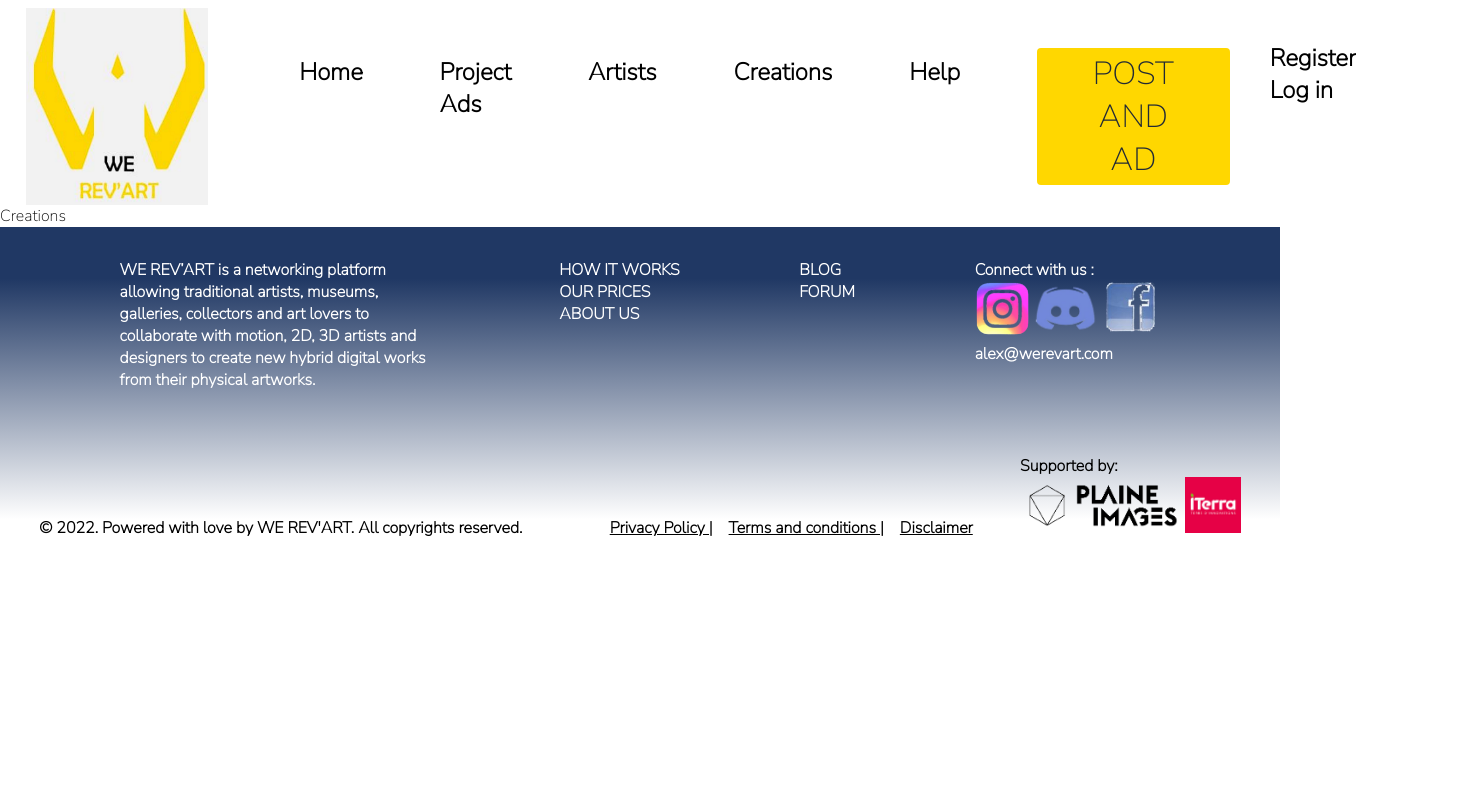
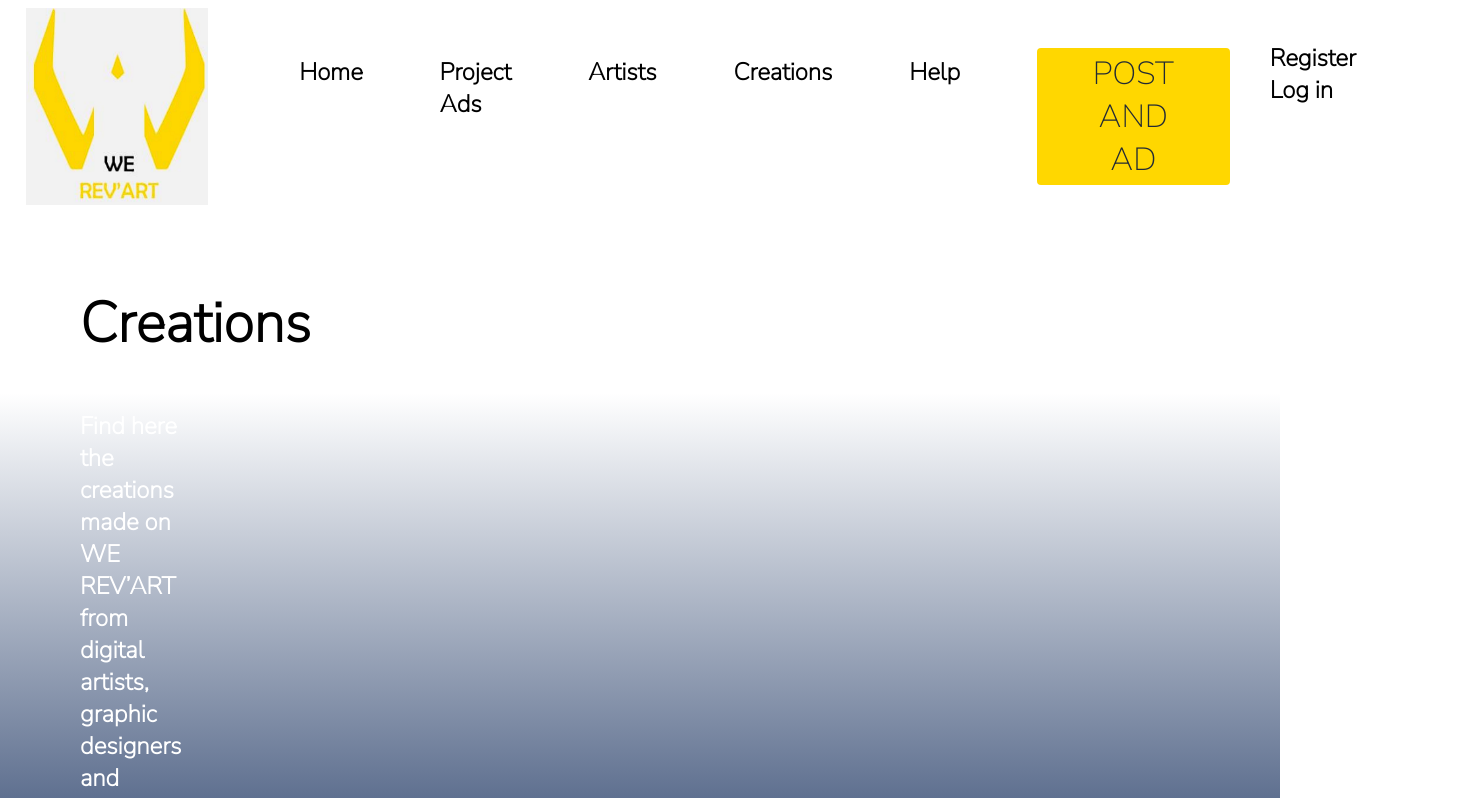
Before and after one commit to WildCodeSchool/2022-03-JS-Remote-404-we_rev_art, a React (Vite) app in the folder frontend/: page /Creations in a window 1280 px wide. Shown: the top 798 px of the page, 1461 px wide, since content can reach past the window. Built offline with nearby package versions, Linux system fonts and the light colour scheme.

Commit message:
adding the miniHeader to all the pages that are already created, also correcting the nav component as the link was not correct

```diff
--- a/frontend/src/components/Nav.jsx
+++ b/frontend/src/components/Nav.jsx
@@ -11,7 +11,7 @@ function Nav() {
             <a className="nav_link"> Home</a>
           </li>
         </Link>
-        <Link to="/ProjectAds">
+        <Link to="/Project_Ads">
           <li>
             <a className="nav_link">Project Ads</a>
           </li>
--- a/frontend/src/data/miniHeaderData.js
+++ b/frontend/src/data/miniHeaderData.js
@@ -1,64 +1,64 @@
 const miniHeaderData = [
   {
-    id: 1,
+    id: 0,
     title: "Project Ads",
     text: "Find here all the project advertisements published by traditionFind here all the project advertisements published by traditional artists, illustrators, museums, galleries, collectors and art lovers who are looking for digital artist(s) to animate physical artwork(s)al artists, illustrators, museums, galleries, collectors and art lovers who are looking for digital artist(s) to animate physical artwork(s).",
   },
   {
-    id: 2,
+    id: 1,
     title: "Artists",
     text: "Find here talented and creative digital artists, graphic designers and studios to animate your physical artwork(s) in motion, 2D, 3D, VR, AR.",
   },
   {
-    id: 3,
+    id: 2,
     title: "Creations",
     text: "Find here the creations made on WE REV’ART from digital artists, graphic designers and studios who have animated physical artworks in motion, 2D, 3D, VR, AR.",
   },
   {
-    id: 4,
+    id: 3,
     title: "Do you need help?",
     text: "Find here answers to your questions",
   },
   {
-    id: 5,
+    id: 4,
     title: "Register",
     text: "Registration is simple, free and without obligations",
   },
   {
-    id: 6,
+    id: 5,
     title: "My account",
   },
   {
-    id: 7,
+    id: 6,
     title: "My project ads",
   },
   {
-    id: 8,
+    id: 7,
     title: "Publish your project ad",
   },
   {
-    id: 9,
+    id: 8,
     title: "Confirm your order",
     text: "Your ad has been saved. Proceed to pay for your visibility option to validate the publication of your ad.",
   },
   {
-    id: 10,
+    id: 9,
     title: "My subscription",
   },
   {
-    id: 11,
+    id: 10,
     title: "My profile",
   },
   {
-    id: 12,
+    id: 11,
     title: "My creations on WE REV’ART",
   },
   {
-    id: 13,
+    id: 12,
     title: "Contact us",
   },
   {
-    id: 14,
+    id: 13,
     title: "Blog",
     text: "Find here articles, guides, good practices and tutorials to help you grow your business and reach more customers.",
   },
--- a/frontend/src/pages/Creations.jsx
+++ b/frontend/src/pages/Creations.jsx
@@ -1,7 +1,12 @@
 import React from "react";
+import MiniHeader from "../components/MiniHeader";
 
 function Creations() {
-  return <div>Creations</div>;
+  return (
+    <div>
+      <MiniHeader index={2} />
+    </div>
+  );
 }
 
 export default Creations;
--- a/frontend/src/pages/Help.jsx
+++ b/frontend/src/pages/Help.jsx
@@ -1,7 +1,12 @@
 import React from "react";
+import MiniHeader from "../components/MiniHeader";
 
 function Help() {
-  return <div>Help</div>;
+  return (
+    <div>
+      <MiniHeader index={3} />
+    </div>
+  );
 }
 
 export default Help;
--- a/frontend/src/pages/ProjectAds.jsx
+++ b/frontend/src/pages/ProjectAds.jsx
@@ -1,7 +1,12 @@
 import React from "react";
+import MiniHeader from "../components/MiniHeader";
 
 function ProjectAds() {
-  return <div>ProjectAds</div>;
+  return (
+    <div>
+      <MiniHeader index={0} />
+    </div>
+  );
 }
 
 export default ProjectAds;
--- a/frontend/src/pages/Register.jsx
+++ b/frontend/src/pages/Register.jsx
@@ -1,6 +1,11 @@
 import React from "react";
+import MiniHeader from "../components/MiniHeader";
 
 function Register() {
-  return <div>Register</div>;
+  return (
+    <div>
+      <MiniHeader index={4} />
+    </div>
+  );
 }
 export default Register;
```
